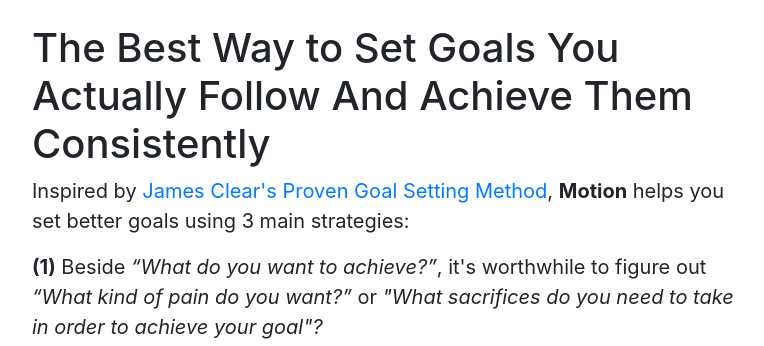
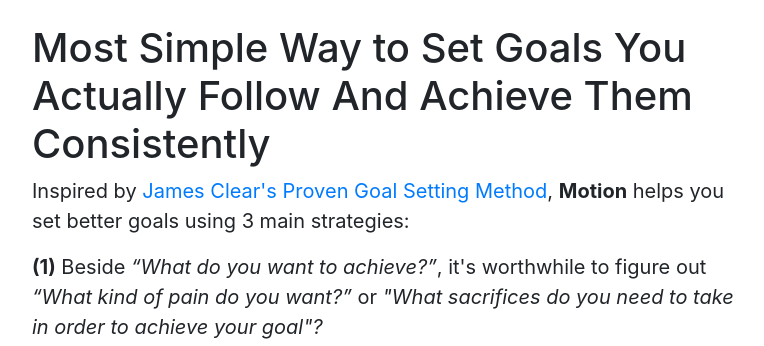
Before and after one commit to hoanhan101/kickstart, a Django app: page / in a window 1280 px wide. Shown: the part 74-420 px from the top of the page, without its empty margins (253-1017 px from the left). Run offline with Django 3.2, Linux system fonts and the light colour scheme; some libraries are stand-ins or nearby versions.

Commit message:
most simple way

```diff
--- a/kickstart/templates/pages/home.html
+++ b/kickstart/templates/pages/home.html
@@ -6,7 +6,7 @@
     <div class="row">
         <div class="col-sm-2"></div>
         <div class="col-sm-8">
-            <h1>The Best Way to Set Goals You Actually Follow And Achieve Them Consistently</h1>
+            <h1>Most Simple Way to Set Goals You Actually Follow And Achieve Them Consistently</h1>
             <p class="font-size-20px">Inspired by <a href="https://jamesclear.com/goal-setting">James Clear's Proven Goal Setting Method</a>, <b>Motion</b> helps you set better goals using 3 main strategies:</p>
             <p class="font-size-20px"><b>(1)</b> Beside <i>“What do you want to achieve?”</i>, it's worthwhile to figure out <i>“What kind of pain do you want?”</i> or <i>"What sacrifices do you need to take in order to achieve your goal"?</i></p>
             <img src="../static/images/1_pain.png" class="img-fluid" alt="What is your pain level?">
```
